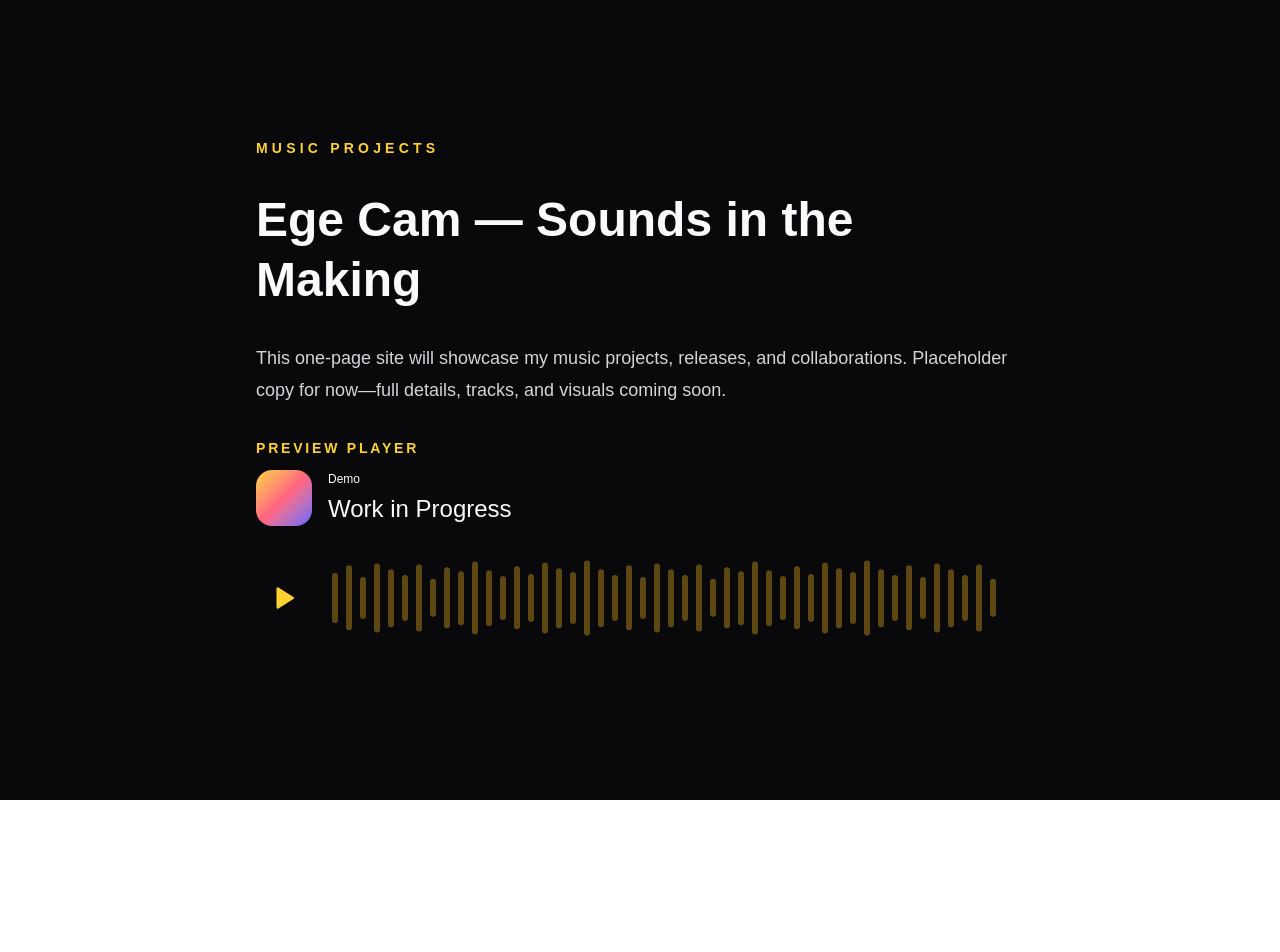
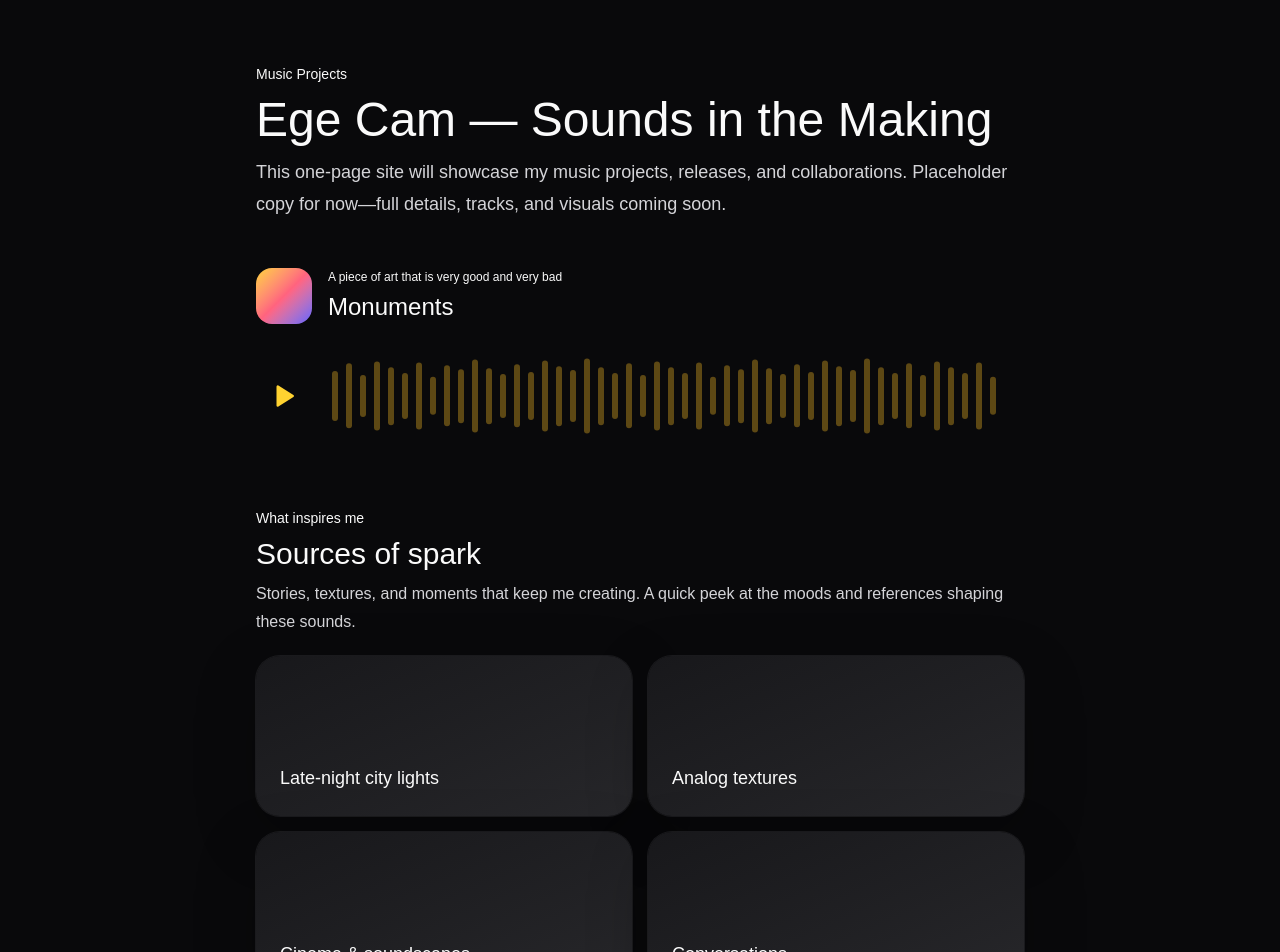
Before and after one commit to egecam/music.egecam.dev, a Next.js app: page / in a window 1280 px wide. Shown: the top 952 px of the page. Before the commit the page ends 800 px from the top, so only its background shows below. Built offline with nearby package versions, Linux system fonts and the light colour scheme.

Commit message:
add inspo and track sections

```diff
--- a/src/app/page.tsx
+++ b/src/app/page.tsx
@@ -3,11 +3,10 @@ import Track from "./components/Track";
 export default function Home() {
   return (
     <div className="flex min-h-screen items-center justify-center bg-zinc-950 px-6 py-16 text-zinc-50">
-      <main className="w-full max-w-3xl space-y-8">
-        <p className="text-sm font-semibold uppercase tracking-[0.3em] text-amber-300">
-          Music Projects
-        </p>
-        <h1 className="text-4xl font-semibold leading-tight sm:text-5xl">
+      <main className="w-full max-w-3xl space-y-12">
+        <div className="space-y-3">
+          <p className="eyebrow text-sm">Music Projects</p>
+          <h1 className="title-strong text-4xl sm:text-5xl">
             Ege Cam — Sounds in the Making
           </h1>
           <p className="text-lg leading-8 text-zinc-300">
@@ -15,16 +14,40 @@ export default function Home() {
             collaborations. Placeholder copy for now—full details, tracks, and
             visuals coming soon.
           </p>
+        </div>
 
-        <section className="space-y-3">
-          <h2 className="text-sm font-semibold uppercase tracking-[0.2em] text-amber-300">
-            Preview Player
-          </h2>
+        <section className="space-y-4">
           <Track
             src="https://media.egecam.dev/audio/monuments.wav"
-            title="Work in Progress"
-            subtitle="Demo"
+            title="Monuments"
+            subtitle="A piece of art that is very good and very bad"
           />
+        </section>
+
+        <section className="space-y-5">
+          <div className="space-y-2">
+            <p className="eyebrow text-sm">What inspires me</p>
+            <h2 className="title-strong text-3xl">Sources of spark</h2>
+            <p className="text-base leading-7 text-zinc-300">
+              Stories, textures, and moments that keep me creating. A quick peek
+              at the moods and references shaping these sounds.
+            </p>
+          </div>
+          <div className="grid grid-cols-1 gap-4 sm:grid-cols-2">
+            {[
+              "Late-night city lights",
+              "Analog textures",
+              "Cinema & soundscapes",
+              "Conversations",
+            ].map((item) => (
+              <div
+                key={item}
+                className="flex min-h-[160px] items-end justify-start rounded-3xl bg-gradient-to-br from-zinc-900 to-zinc-800 p-6 shadow-[0_20px_60px_rgba(0,0,0,0.25)] ring-1 ring-zinc-800/60"
+              >
+                <span className="title-strong text-lg">{item}</span>
+              </div>
+            ))}
+          </div>
         </section>
       </main>
     </div>
```
Lines whose indentation alone changed are shown as unchanged.
